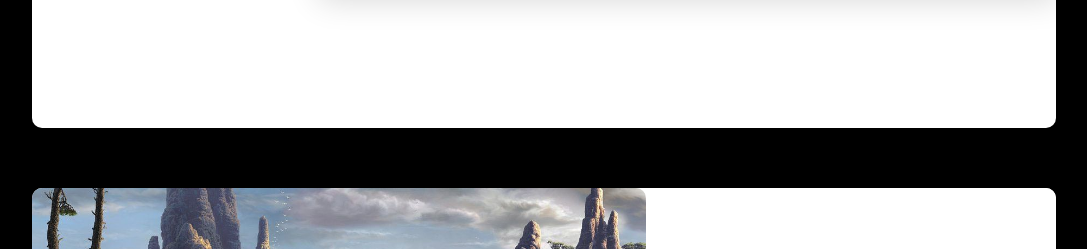
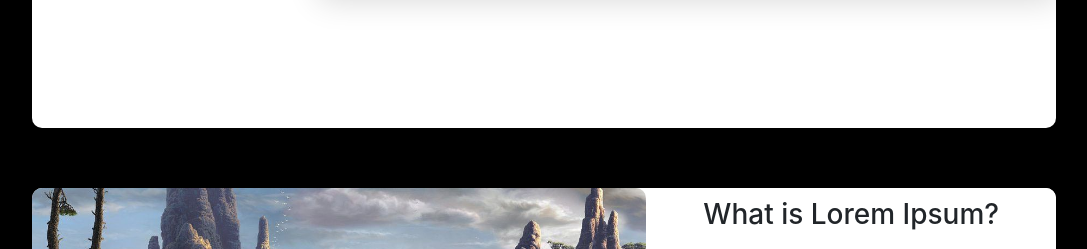
Before and after one commit to EricR4mos/Animacao-de-entrada, a plain HTML site: page index.html in a window 1280 px wide. Shown: the part 522-771 px from the top of the page, without its empty margins (96-1183 px from the left). Drawn offline with nearby package versions, Linux system fonts and the light colour scheme.

Commit message:
Update style.css

```diff
--- a/css/style.css
+++ b/css/style.css
@@ -136,8 +136,8 @@ article {
 }
 
 article h3 {
-    margin-bottom: 20px;
-    margin-top: 80px;
+    margin-bottom: 10px;
+    margin-top: 10px;
 }
 
 article p {
@@ -150,7 +150,7 @@ article p {
 
 
 
-@media screen and (max-width:990px) {
+@media screen and (max-width:900px) {
 
     .container-flex {
         width: 98%;
```
